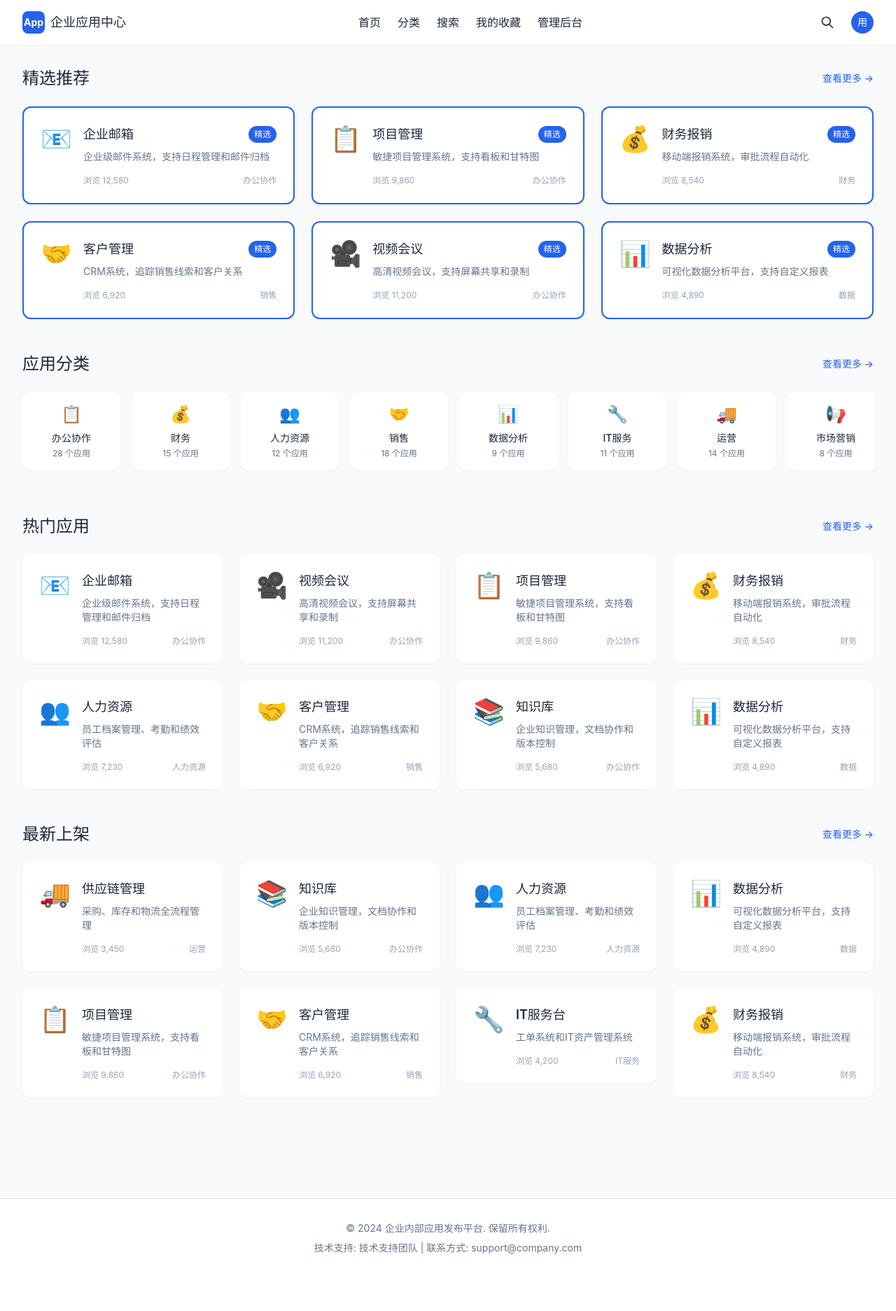
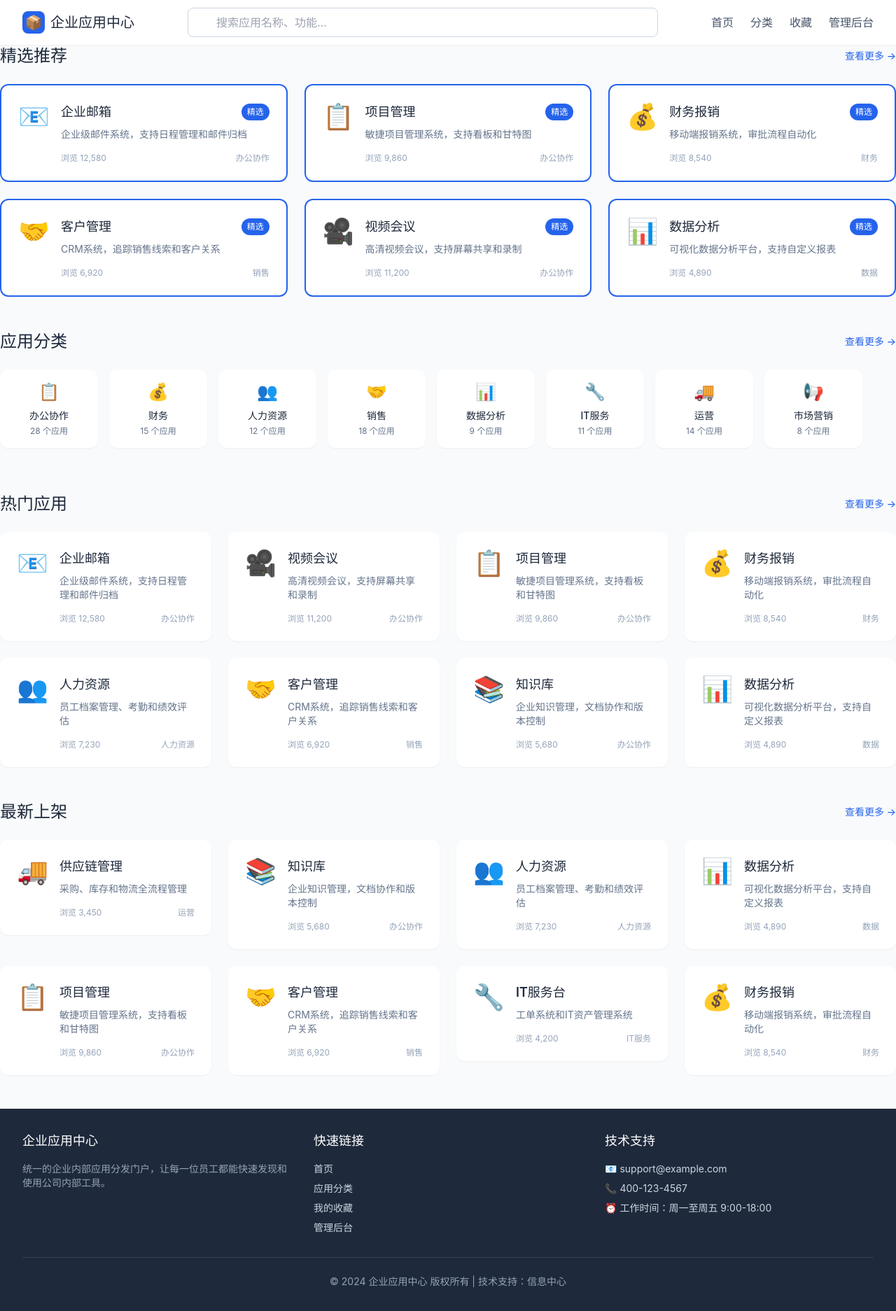
Before and after one commit to syhwind/Website-to-HQC-App, a React (Vite) app: page / in a window 1280 px wide. Shown: the whole page at 70% size. Before the commit the page ends 1825 px from the top, so only its background shows below. Built offline with nearby package versions, Linux system fonts and the light colour scheme.

Commit message:
feat: 构建公司内部应用发布网站
Co-authored-by: traeagent <traeagent@users.noreply.github.com>

```diff
--- a/src/App.tsx
+++ b/src/App.tsx
@@ -1,78 +1,26 @@
 import { BrowserRouter as Router, Routes, Route } from "react-router-dom";
-import Layout from "@/components/Layout";
+import { Layout } from "@/components/layout/Layout";
 import HomePage from "@/pages/HomePage";
-
-function AppDetail() {
-  return (
-    <Layout>
-      <div className="text-center text-xl py-20">
-        应用详情页 - Coming Soon
-      </div>
-    </Layout>
-  );
-}
-
-function CategoryPage() {
-  return (
-    <Layout>
-      <div className="text-center text-xl py-20">
-        分类页 - Coming Soon
-      </div>
-    </Layout>
-  );
-}
-
-function SearchPage() {
-  return (
-    <Layout>
-      <div className="text-center text-xl py-20">
-        搜索页 - Coming Soon
-      </div>
-    </Layout>
-  );
-}
-
-function FavoritesPage() {
-  return (
-    <Layout>
-      <div className="text-center text-xl py-20">
-        我的收藏 - Coming Soon
-      </div>
-    </Layout>
-  );
-}
-
-function AdminPage() {
-  return (
-    <Layout>
-      <div className="text-center text-xl py-20">
-        管理后台 - Coming Soon
-      </div>
-    </Layout>
-  );
-}
-
-function PublishPage() {
-  return (
-    <Layout>
-      <div className="text-center text-xl py-20">
-        发布应用 - Coming Soon
-      </div>
-    </Layout>
-  );
-}
+import AppDetailPage from "@/pages/AppDetailPage";
+import CategoryPage from "@/pages/CategoryPage";
+import SearchPage from "@/pages/SearchPage";
+import FavoritesPage from "@/pages/FavoritesPage";
+import AdminPage from "@/pages/AdminPage";
+import PublishAppPage from "@/pages/PublishAppPage";
+import ManageAppsPage from "@/pages/ManageAppsPage";
 
 export default function App() {
   return (
     <Router>
       <Routes>
         <Route path="/" element={<Layout><HomePage /></Layout>} />
-        <Route path="/app/:id" element={<AppDetail />} />
-        <Route path="/category/:categoryId" element={<CategoryPage />} />
-        <Route path="/search" element={<SearchPage />} />
-        <Route path="/favorites" element={<FavoritesPage />} />
-        <Route path="/admin" element={<AdminPage />} />
-        <Route path="/admin/publish" element={<PublishPage />} />
+        <Route path="/app/:id" element={<Layout><AppDetailPage /></Layout>} />
+        <Route path="/category/:categoryId" element={<Layout><CategoryPage /></Layout>} />
+        <Route path="/search" element={<Layout><SearchPage /></Layout>} />
+        <Route path="/favorites" element={<Layout><FavoritesPage /></Layout>} />
+        <Route path="/admin" element={<Layout><AdminPage /></Layout>} />
+        <Route path="/admin/publish" element={<Layout><PublishAppPage /></Layout>} />
+        <Route path="/admin/apps" element={<Layout><ManageAppsPage /></Layout>} />
       </Routes>
     </Router>
   );
--- a/src/components/Layout.tsx
+++ /dev/null
@@ -1,94 +0,0 @@
-import { ReactNode } from 'react';
-import { Link } from 'react-router-dom';
-
-interface LayoutProps {
-  children: ReactNode;
-}
-
-export default function Layout({ children }: LayoutProps) {
-  return (
-    <div className="min-h-screen bg-[#F8FAFC]">
-      <header className="bg-white shadow-sm sticky top-0 z-50">
-        <div className="max-w-7xl mx-auto px-4 sm:px-6 lg:px-8">
-          <div className="flex items-center justify-between h-16">
-            <Link to="/" className="flex items-center space-x-2">
-              <div className="w-8 h-8 bg-[#2563EB] rounded-lg flex items-center justify-center">
-                <span className="text-white font-bold text-sm">App</span>
-              </div>
-              <span className="text-[#1E293B] font-semibold text-lg hidden sm:block">
-                企业应用中心
-              </span>
-            </Link>
-
-            <nav className="hidden md:flex items-center space-x-6">
-              <Link
-                to="/"
-                className="text-[#1E293B] hover:text-[#2563EB] transition-colors"
-              >
-                首页
-              </Link>
-              <Link
-                to="/category/tools"
-                className="text-[#1E293B] hover:text-[#2563EB] transition-colors"
-              >
-                分类
-              </Link>
-              <Link
-                to="/search"
-                className="text-[#1E293B] hover:text-[#2563EB] transition-colors"
-              >
-                搜索
-              </Link>
-              <Link
-                to="/favorites"
-                className="text-[#1E293B] hover:text-[#2563EB] transition-colors"
-              >
-                我的收藏
-              </Link>
-              <Link
-                to="/admin"
-                className="text-[#1E293B] hover:text-[#2563EB] transition-colors"
-              >
-                管理后台
-              </Link>
-            </nav>
-
-            <div className="flex items-center space-x-4">
-              <button className="p-2 text-[#1E293B] hover:text-[#2563EB] transition-colors">
-                <svg
-                  className="w-5 h-5"
-                  fill="none"
-                  stroke="currentColor"
-                  viewBox="0 0 24 24"
-                >
-                  <path
-                    strokeLinecap="round"
-                    strokeLinejoin="round"
-                    strokeWidth={2}
-                    d="M21 21l-6-6m2-5a7 7 0 11-14 0 7 7 0 0114 0z"
-                  />
-                </svg>
-              </button>
-              <div className="w-8 h-8 bg-[#2563EB] rounded-full flex items-center justify-center">
-                <span className="text-white text-sm font-medium">用</span>
-              </div>
-            </div>
-          </div>
-        </div>
-      </header>
-
-      <main className="max-w-7xl mx-auto px-4 sm:px-6 lg:px-8 py-8">
-        {children}
-      </main>
-
-      <footer className="bg-white border-t border-gray-200 mt-16">
-        <div className="max-w-7xl mx-auto px-4 sm:px-6 lg:px-8 py-8">
-          <div className="text-center text-sm text-[#64748B]">
-            <p>© 2024 企业内部应用发布平台. 保留所有权利.</p>
-            <p className="mt-2">技术支持: 技术支持团队 | 联系方式: support@company.com</p>
-          </div>
-        </div>
-      </footer>
-    </div>
-  );
-}
--- a/src/components/layout/Footer.tsx
+++ b/src/components/layout/Footer.tsx
@@ -1,3 +1,5 @@
+import { Link } from 'react-router-dom';
+
 export const Footer = () => {
   return (
     <footer className="bg-slate-800 text-slate-300 mt-auto">
@@ -14,24 +16,24 @@ export const Footer = () => {
             <h3 className="text-white font-semibold text-lg mb-4">快速链接</h3>
             <ul className="space-y-2 text-sm">
               <li>
-                <a href="/" className="hover:text-white transition-colors">
+                <Link to="/" className="hover:text-white transition-colors">
                   首页
-                </a>
+                </Link>
               </li>
               <li>
-                <a href="/categories" className="hover:text-white transition-colors">
+                <Link to="/category/productivity" className="hover:text-white transition-colors">
                   应用分类
-                </a>
+                </Link>
               </li>
               <li>
-                <a href="/favorites" className="hover:text-white transition-colors">
+                <Link to="/favorites" className="hover:text-white transition-colors">
                   我的收藏
-                </a>
+                </Link>
               </li>
               <li>
-                <a href="/admin" className="hover:text-white transition-colors">
+                <Link to="/admin" className="hover:text-white transition-colors">
                   管理后台
-                </a>
+                </Link>
               </li>
             </ul>
           </div>
--- a/src/components/layout/Header.tsx
+++ b/src/components/layout/Header.tsx
@@ -1,19 +1,24 @@
 import { useState } from 'react';
-import { Link } from 'react-router-dom';
+import { Link, useNavigate } from 'react-router-dom';
 import { SearchBar } from '../common/SearchBar';
 
 export const Header = () => {
   const [isMenuOpen, setIsMenuOpen] = useState(false);
+  const navigate = useNavigate();
 
   const navLinks = [
     { to: '/', label: '首页' },
-    { to: '/categories', label: '分类' },
+    { to: '/category/productivity', label: '分类' },
     { to: '/favorites', label: '收藏' },
     { to: '/admin', label: '管理后台' },
   ];
 
   const handleSearch = (keyword: string) => {
-    console.log('Search:', keyword);
+    if (keyword.trim()) {
+      navigate(`/search?q=${encodeURIComponent(keyword)}`);
+    } else {
+      navigate('/search');
+    }
   };
 
   return (
--- a/src/pages/AdminPage.tsx
+++ b/src/pages/AdminPage.tsx
@@ -206,7 +206,7 @@ export default function AdminPage() {
           title="管理应用"
           description="编辑、修改或下架应用"
           icon="⚙️"
-          to="/admin/manage"
+          to="/admin/apps"
         />
       </div>
 
--- a/src/pages/AppDetailPage.tsx
+++ b/src/pages/AppDetailPage.tsx
@@ -4,7 +4,7 @@ import { mockApps, mockCategories } from '../data/mockApps';
 import { CategoryTag } from '../components/common/CategoryTag';
 import { useFavoritesStore } from '../context/FavoritesContext';
 
-export const AppDetailPage = () => {
+export default function AppDetailPage() {
   const { id } = useParams<{ id: string }>();
   const navigate = useNavigate();
   const [selectedScreenshot, setSelectedScreenshot] = useState<string | null>(null);
```
Also changed, not shown: .trae/specs/内部应用发布平台/checklist.md.
